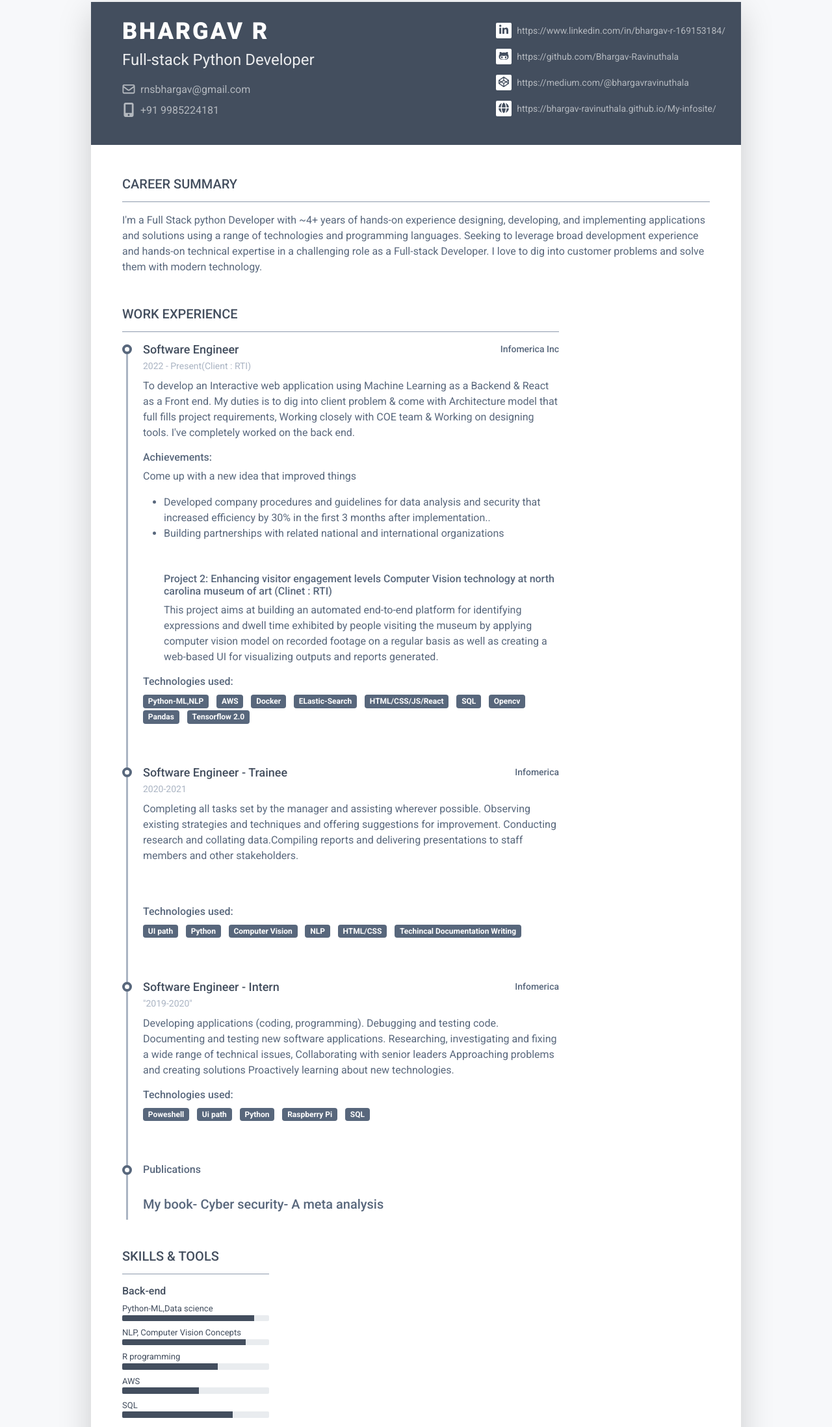
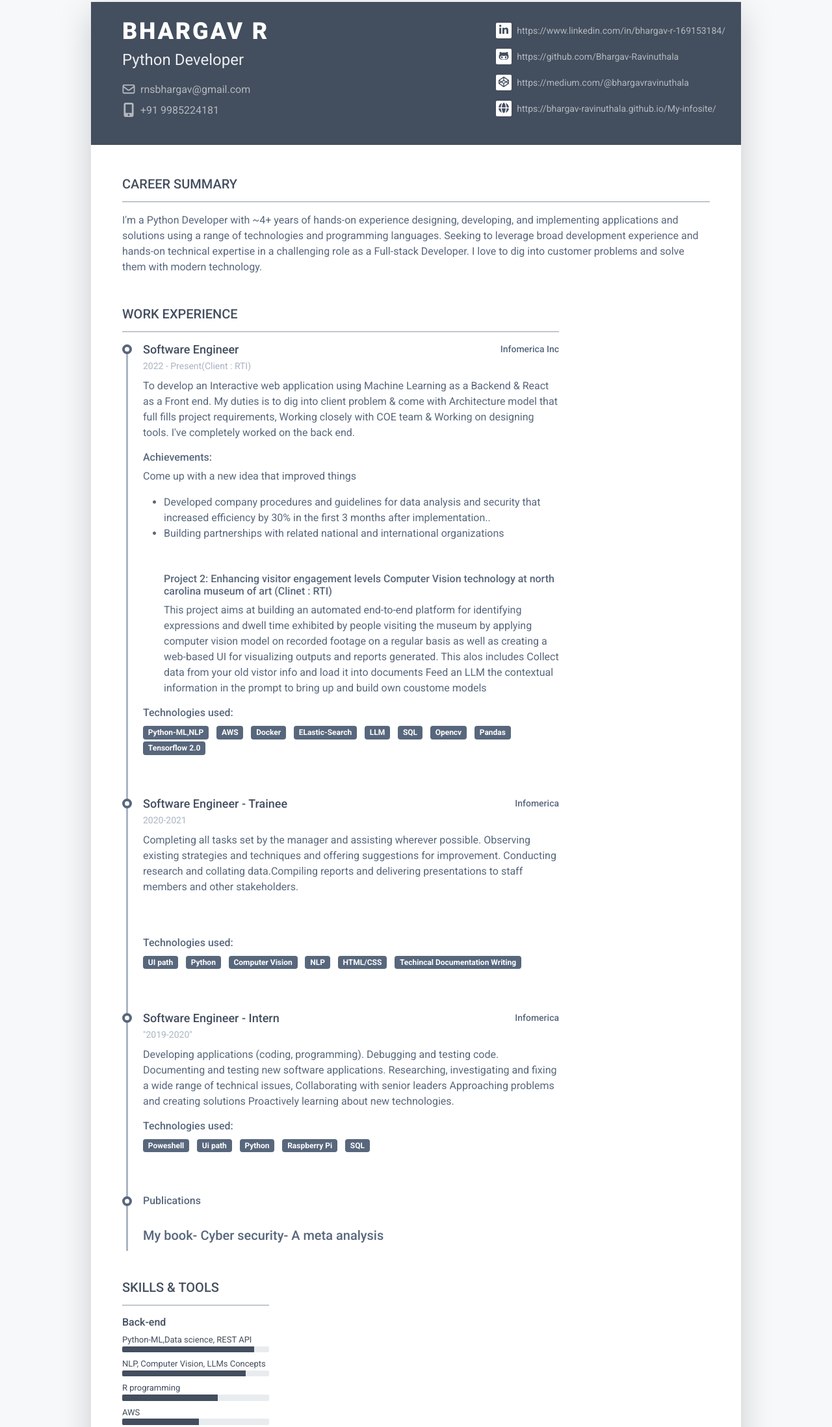
Before and after one commit to Bhargav-Ravinuthala/resume, a plain HTML site: page index.html in a window 1280 px wide. Shown: the part 27-2223 px from the top of the page at 65% size. Drawn offline with Linux system fonts and the light colour scheme.

Commit message:
Update index.html

```diff
--- a/index.html
+++ b/index.html
@@ -36,7 +36,7 @@
 					    <div class="row p-4 justify-content-center justify-content-md-between">
 						    <div class="primary-info col-auto">
 							    <h1 class="name mt-0 mb-1 text-white text-uppercase text-uppercase">Bhargav R</h1>
-							    <div class="title mb-3">Full-stack Python Developer</div>
+							    <div class="title mb-3">Python Developer</div>
 							    <ul class="list-unstyled">
 								    <li class="mb-2"><a class="text-link" href="#"><i class="far fa-envelope fa-fw me-2" data-fa-transform="grow-3"></i>rnsbhargav@gmail.com</a></li>
 								    <li><a class="text-link" href="#"><i class="fas fa-mobile-alt fa-fw me-2" data-fa-transform="grow-6"></i>+91 9985224181</a></li>
@@ -59,7 +59,7 @@
 			    <section class="resume-section summary-section mb-5">
 				    <h2 class="resume-section-title text-uppercase font-weight-bold pb-3 mb-3">Career Summary</h2>
 				    <div class="resume-section-content">
-					    <p class="mb-0">I'm a <a class="text-reset text-link" target="_blank">Full Stack python Developer with ~4+ years of hands-on experience designing, developing, and implementing applications and solutions using a range of technologies and programming languages. Seeking to leverage broad development experience and hands-on technical expertise in a challenging role as a Full-stack Developer. I love to dig into customer problems and solve them with modern technology.</p>
+					    <p class="mb-0">I'm a <a class="text-reset text-link" target="_blank">Python Developer with ~4+ years of hands-on experience designing, developing, and implementing applications and solutions using a range of technologies and programming languages. Seeking to leverage broad development experience and hands-on technical expertise in a challenging role as a Full-stack Developer. I love to dig into customer problems and solve them with modern technology.</p>
 				    </div>
 			    </section><!--//summary-section-->
 			    <div class="row">
@@ -88,7 +88,7 @@
 											    <li>Building partnerships with related national and international organizations </li>
 
 									 <br> <br> <h4 class="resume-timeline-item-desc-heading font-weight-bold">Project 2: Enhancing visitor engagement levels Computer Vision technology at north carolina museum of art (Clinet : RTI) </h4>
-									 <p4>This project aims at building an automated end-to-end platform for identifying expressions and dwell time exhibited by people visiting the museum by applying computer vision model on recorded footage on a regular basis as well as creating a web-based UI for visualizing outputs and reports generated. <br>  </p4>
+									 <p4>This project aims at building an automated end-to-end platform for identifying expressions and dwell time exhibited by people visiting the museum by applying computer vision model on recorded footage on a regular basis as well as creating a web-based UI for visualizing outputs and reports generated. This alos includes Collect data from your old vistor info and load it into documents Feed an LLM the contextual information in the prompt to bring up and build own coustome models<br>  </p4>
 
 										    </ul>
 										    <h4 class="resume-timeline-item-desc-heading font-weight-bold">Technologies used:</h4>
@@ -97,7 +97,7 @@
 											    <li class="list-inline-item"><span class="badge bg-secondary badge-pill">AWS</span></li>
 											    <li class="list-inline-item"><span class="badge bg-secondary badge-pill">Docker</span></li>
 											    <li class="list-inline-item"><span class="badge bg-secondary badge-pill">ELastic-Search</span></li>
-											    <li class="list-inline-item"><span class="badge bg-secondary badge-pill">HTML/CSS/JS/React</span></li>
+											    <li class="list-inline-item"><span class="badge bg-secondary badge-pill">LLM</span></li>
 											    <li class="list-inline-item"><span class="badge bg-secondary badge-pill">SQL</span></li>
 											    <li class="list-inline-item"><span class="badge bg-secondary badge-pill">Opencv</span></li>
 											    <li class="list-inline-item"><span class="badge bg-secondary badge-pill">Pandas</span></li>
@@ -191,13 +191,13 @@
 							        <h4 class="resume-skills-cat font-weight-bold">Back-end</h4>
 							        <ul class="list-unstyled mb-4">
 								        <li class="mb-2">
-								            <div class="resume-skill-name">Python-ML,Data science </div>
+								            <div class="resume-skill-name">Python-ML,Data science, REST API </div>
 									        <div class="progress resume-progress">
 											    <div class="progress-bar theme-progress-bar-dark" role="progressbar" style="width: 90%" aria-valuenow="25" aria-valuemin="0" aria-valuemax="100"></div>
 											</div>
 								        </li>
 								        <li class="mb-2">
-								            <div class="resume-skill-name">NLP, Computer Vision Concepts</div>
+								            <div class="resume-skill-name">NLP, Computer Vision, LLMs Concepts</div>
 									        <div class="progress resume-progress">
 											    <div class="progress-bar theme-progress-bar-dark" role="progressbar" style="width: 84%" aria-valuenow="25" aria-valuemin="0" aria-valuemax="100"></div>
 											</div>
```
